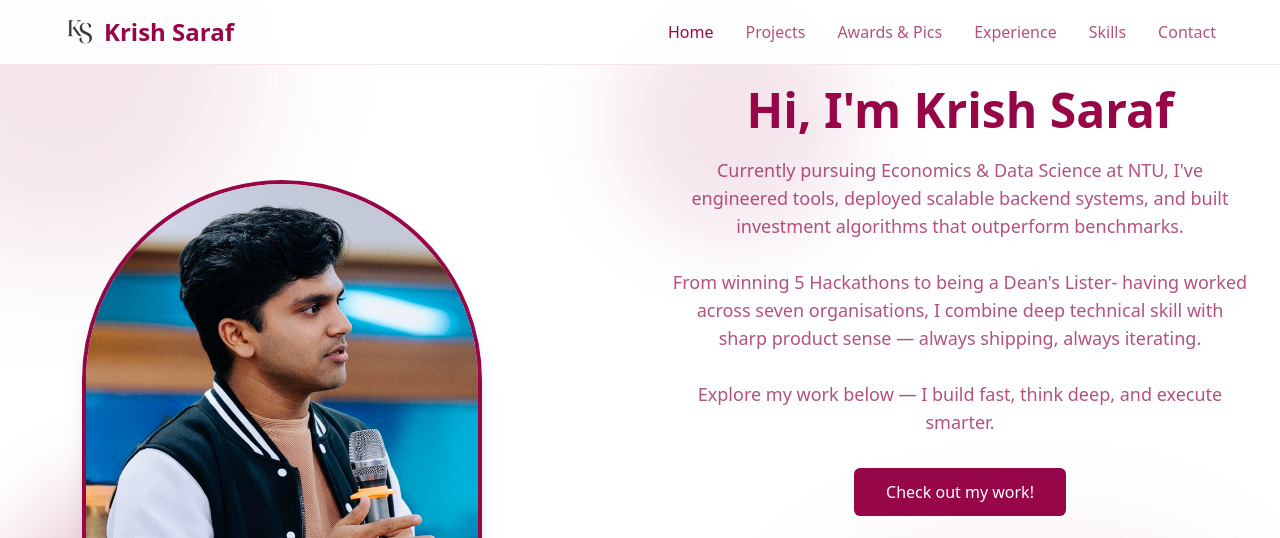
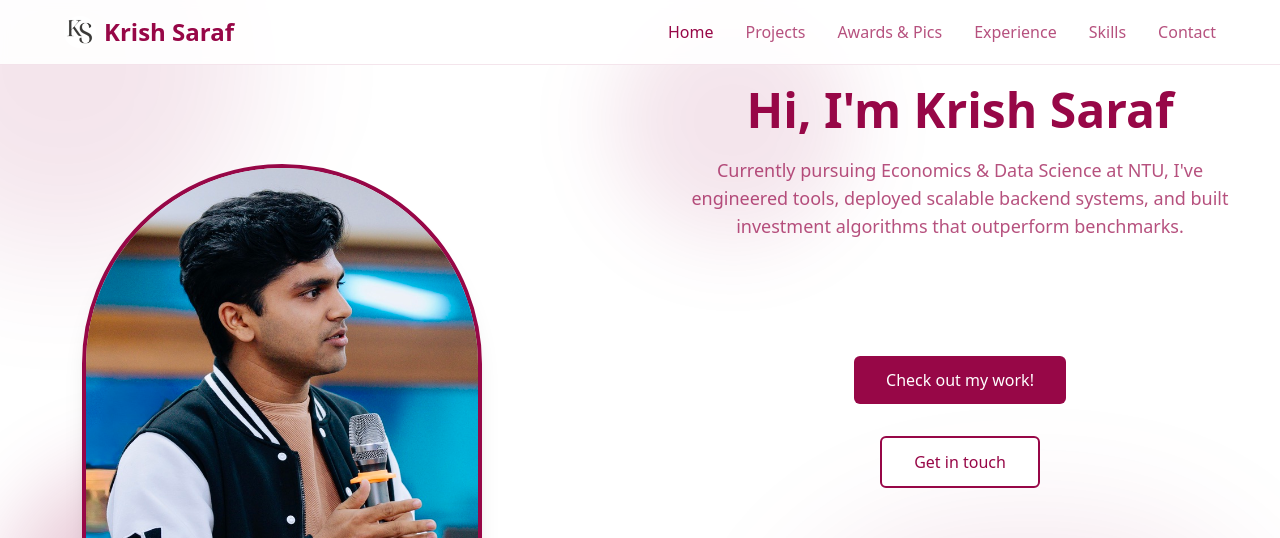
Before and after one commit to KrishSaraf/Portfolio-Website, a React (Vite) app: page / in a window 1280 px wide. Shown: the top 538 px of the page. Built offline with nearby package versions, Linux system fonts and the light colour scheme.

Commit message:
Add 'Get in touch' button linking to contact page

```diff
--- a/src/pages/Home.tsx
+++ b/src/pages/Home.tsx
@@ -53,10 +53,10 @@ const Home = () => {
               Currently pursuing Economics & Data Science at NTU, I've engineered tools, deployed scalable backend systems, and built investment algorithms that outperform benchmarks.
               <br />
               <br />
-              From winning 5 Hackathons to being a Dean's Lister- having worked across seven organisations, I combine deep technical skill with sharp product sense — always shipping, always iterating.
+              {/* From winning 5 Hackathons to being a Dean's Lister- having worked across seven organisations, I combine deep technical skill with sharp product sense — always shipping, always iterating. */}
               <br />
               <br />
-              Explore my work below — I build fast, think deep, and execute smarter.
+              {/* Explore my work below — I build fast, think deep, and execute smarter. */}
             </p>
             <Link to="/projects" className="no-underline mb-6">
               <motion.button
@@ -65,6 +65,16 @@ const Home = () => {
                 className="bg-darkPink text-white px-8 py-3 rounded-md font-medium hover:bg-darkPink/90 transition-colors duration-300 mt-2 w-full text-center"
               >
                 Check out my work!
+              </motion.button>
+            </Link>
+
+            <Link to="/contact" className="no-underline mb-6">
+              <motion.button
+                whileHover={{ scale: 1.05 }}
+                whileTap={{ scale: 0.95 }}
+                className="bg-white text-darkPink px-8 py-3 rounded-md font-medium border-2 border-darkPink hover:bg-darkPink/10 transition-colors duration-300 mt-2 w-full text-center"
+              >
+                Get in touch
               </motion.button>
             </Link>
 
@@ -79,7 +89,7 @@ const Home = () => {
               </h3>
 
               {/* First row of logos */}
-              <div className="flex flex-wrap justify-center items-center gap-6 mb-2">
+              <div className="flex flex-wrap justify-center items-center gap-6 mb-1">
                 {firstRowLogos.map((logo, index) => (
                   <motion.div
                     key={logo.alt}
```
